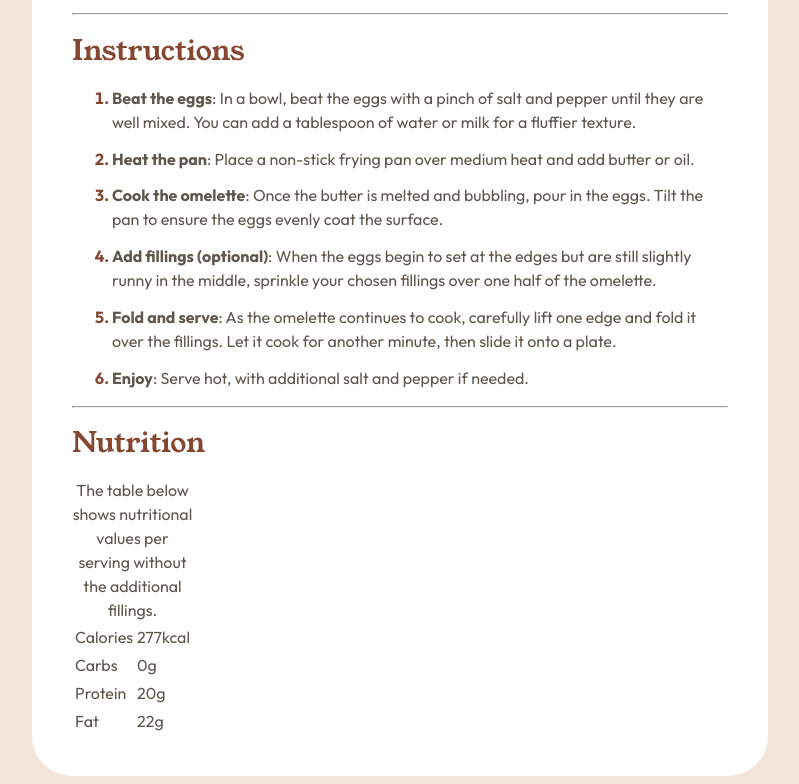
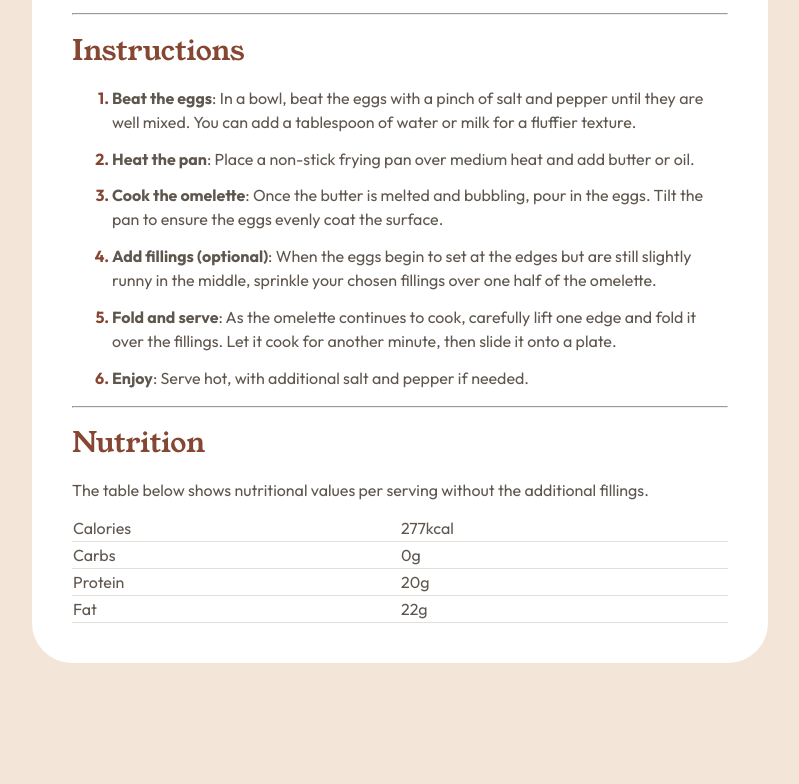
Before and after one commit to mohammad-sayed-ahmad/recipe-page-component, a plain HTML site: page src/index.html in a window 1280 px wide. Shown: the part 1035-1819 px from the top of the page, without its empty margins (240-1039 px from the left). After the commit the page ends 1706 px from the top, so only its background shows below. Drawn offline with Linux system fonts and the light colour scheme.

Commit message:
CSS: table styling.

```diff
--- a/src/index.css
+++ b/src/index.css
@@ -71,5 +71,21 @@ li {
   &::marker {
     color: var(--brown-800);
     font-weight: 700;
+    font-variant: small-caps;
   }
 }
+
+table {
+  table-layout: fixed;
+  border-collapse: collapse;
+  inline-size: 100%;
+
+  caption {
+    text-align: start;
+    margin-block-end: 1vi;
+  }
+
+  td {
+    border-bottom: 1px solid var(--stone-150);
+  }
+}
--- a/src/index.html
+++ b/src/index.html
@@ -86,16 +86,11 @@
       <h2>Nutrition</h2>
 
       <table>
-        <colgroup>
-          <col />
-          <col span="2" class="data-field" />
-        </colgroup>
-
-
         <caption>
           The table below shows nutritional values per serving without the
           additional fillings.
         </caption>
+
         <tbody>
           <tr>
             <td>Calories</td>
```
